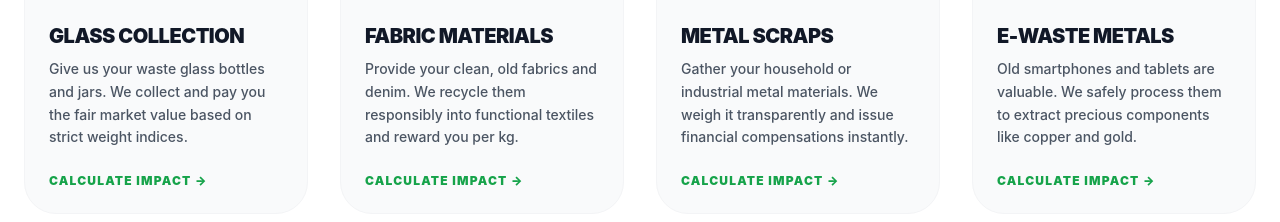
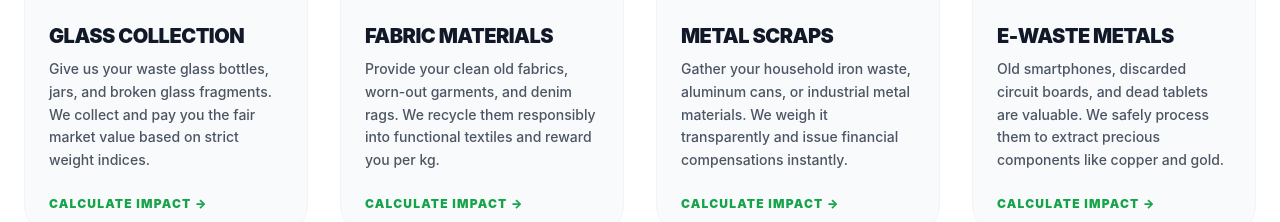
Before and after one commit to thulasirajan-m/w2w-frontend, a React (Create React App) app: page / in a window 1280 px wide. Shown: the part 1059-1281 px from the top of the page. Built offline with nearby package versions, Linux system fonts and the light colour scheme.

Commit message:
Backend: Fixed email lowercase and added JWT fallback

```diff
--- a/src/pages/Home.js
+++ b/src/pages/Home.js
@@ -57,61 +57,77 @@ const Home = () => {
 
         <div className="grid grid-cols-1 md:grid-cols-2 lg:grid-cols-4 gap-8">
 
-          {/* Glass Collection */}
+          {/* Glass Collection - Broken Glass Focus */}
           <Link to="/glass-calculator" className="bg-gray-50 dark:bg-zinc-900 rounded-[2rem] border border-gray-100 dark:border-zinc-800 hover:shadow-2xl transition-all duration-300 overflow-hidden flex flex-col group">
             <div className="h-48 overflow-hidden relative">
-              <img src="https://images.unsplash.com/photo-1605647540924-852290f6b0d5?auto=format&fit=crop&q=80&w=400" alt="Glass recycling bottles" className="w-full h-full object-cover group-hover:scale-110 transition-transform duration-500"/>
+              <img
+                src="https://images.unsplash.com/photo-1488149048941-581936ec60a1?auto=format&fit=crop&q=80&w=400"
+                alt="Broken glass shards collection recycling"
+                className="w-full h-full object-cover group-hover:scale-110 transition-transform duration-500"
+              />
               <div className="absolute top-4 right-4 bg-white/90 dark:bg-zinc-900/90 backdrop-blur-md px-3 py-1 rounded-xl text-2xl">🍾</div>
             </div>
             <div className="p-6 flex-1 flex flex-col justify-between">
               <div>
                 <h3 className="text-xl font-black text-gray-900 dark:text-white mb-2 uppercase tracking-tight">Glass Collection</h3>
-                <p className="text-gray-600 dark:text-zinc-400 text-sm font-medium leading-relaxed">Give us your waste glass bottles and jars. We collect and pay you the fair market value based on strict weight indices.</p>
+                <p className="text-gray-600 dark:text-zinc-400 text-sm font-medium leading-relaxed">Give us your waste glass bottles, jars, and broken glass fragments. We collect and pay you the fair market value based on strict weight indices.</p>
               </div>
               <span className="text-xs font-black uppercase text-green-600 dark:text-green-400 tracking-widest mt-6 group-hover:translate-x-2 transition-transform block">Calculate Impact &rarr;</span>
             </div>
           </Link>
 
-          {/* Fabric Collection */}
+          {/* Fabric Collection - Recycled Fabrics Pile */}
           <Link to="/fabric-calculator" className="bg-gray-50 dark:bg-zinc-900 rounded-[2rem] border border-gray-100 dark:border-zinc-800 hover:shadow-2xl transition-all duration-300 overflow-hidden flex flex-col group">
             <div className="h-48 overflow-hidden relative">
-              <img src="https://images.unsplash.com/photo-1542435503-956c469947f6?auto=format&fit=crop&q=80&w=400" alt="Fabric materials textiles" className="w-full h-full object-cover group-hover:scale-110 transition-transform duration-500"/>
+              <img
+                src="https://images.unsplash.com/photo-1558769132-cb1aea458c5e?auto=format&fit=crop&q=80&w=400"
+                alt="Fabric clothing garments scrap pile"
+                className="w-full h-full object-cover group-hover:scale-110 transition-transform duration-500"
+              />
               <div className="absolute top-4 right-4 bg-white/90 dark:bg-zinc-900/90 backdrop-blur-md px-3 py-1 rounded-xl text-2xl">👖</div>
             </div>
             <div className="p-6 flex-1 flex flex-col justify-between">
               <div>
                 <h3 className="text-xl font-black text-gray-900 dark:text-white mb-2 uppercase tracking-tight">Fabric Materials</h3>
-                <p className="text-gray-600 dark:text-zinc-400 text-sm font-medium leading-relaxed">Provide your clean, old fabrics and denim. We recycle them responsibly into functional textiles and reward you per kg.</p>
+                <p className="text-gray-600 dark:text-zinc-400 text-sm font-medium leading-relaxed">Provide your clean old fabrics, worn-out garments, and denim rags. We recycle them responsibly into functional textiles and reward you per kg.</p>
               </div>
               <span className="text-xs font-black uppercase text-green-600 dark:text-green-400 tracking-widest mt-6 group-hover:translate-x-2 transition-transform block">Calculate Impact &rarr;</span>
             </div>
           </Link>
 
-          {/* Metal Collection */}
+          {/* Metal Collection - Crushed & Sorted Metal Scraps */}
           <Link to="/metal-calculator" className="bg-gray-50 dark:bg-zinc-900 rounded-[2rem] border border-gray-100 dark:border-zinc-800 hover:shadow-2xl transition-all duration-300 overflow-hidden flex flex-col group">
             <div className="h-48 overflow-hidden relative">
-              <img src="https://images.unsplash.com/photo-1505705694340-019e1e335916?auto=format&fit=crop&q=80&w=400" alt="Metal Scraps industrial" className="w-full h-full object-cover group-hover:scale-110 transition-transform duration-500"/>
+              <img
+                src="https://images.unsplash.com/photo-1516937941344-00b4e0337589?auto=format&fit=crop&q=80&w=400"
+                alt="Industrial metal scraps sorted pile iron copper"
+                className="w-full h-full object-cover group-hover:scale-110 transition-transform duration-500"
+              />
               <div className="absolute top-4 right-4 bg-white/90 dark:bg-zinc-900/90 backdrop-blur-md px-3 py-1 rounded-xl text-2xl">⚙️</div>
             </div>
             <div className="p-6 flex-1 flex flex-col justify-between">
               <div>
                 <h3 className="text-xl font-black text-gray-900 dark:text-white mb-2 uppercase tracking-tight">Metal Scraps</h3>
-                <p className="text-gray-600 dark:text-zinc-400 text-sm font-medium leading-relaxed">Gather your household or industrial metal materials. We weigh it transparently and issue financial compensations instantly.</p>
+                <p className="text-gray-600 dark:text-zinc-400 text-sm font-medium leading-relaxed">Gather your household iron waste, aluminum cans, or industrial metal materials. We weigh it transparently and issue financial compensations instantly.</p>
               </div>
               <span className="text-xs font-black uppercase text-green-600 dark:text-green-400 tracking-widest mt-6 group-hover:translate-x-2 transition-transform block">Calculate Impact &rarr;</span>
             </div>
           </Link>
 
-          {/* E-Waste Category */}
+          {/* E-Waste Category - Fixed Electronic Assets */}
           <Link to="/e-waste-calculator" className="bg-gray-50 dark:bg-zinc-900 rounded-[2rem] border border-gray-100 dark:border-zinc-800 hover:shadow-2xl transition-all duration-300 overflow-hidden flex flex-col group">
             <div className="h-48 overflow-hidden relative">
-              <img src="https://images.unsplash.com/photo-1550009158-9ebf6d2d216c?auto=format&fit=crop&q=80&w=400" alt="Electronic devices components ewaste" className="w-full h-full object-cover group-hover:scale-110 transition-transform duration-500"/>
+              <img
+                src="https://images.unsplash.com/photo-1591405351990-4726e331f141?auto=format&fit=crop&q=80&w=400"
+                alt="Electronic scrap waste circuitry boards mobile devices"
+                className="w-full h-full object-cover group-hover:scale-110 transition-transform duration-500"
+              />
               <div className="absolute top-4 right-4 bg-white/90 dark:bg-zinc-900/90 backdrop-blur-md px-3 py-1 rounded-xl text-2xl">📱</div>
             </div>
             <div className="p-6 flex-1 flex flex-col justify-between">
               <div>
                 <h3 className="text-xl font-black text-gray-900 dark:text-white mb-2 uppercase tracking-tight">E-Waste Metals</h3>
-                <p className="text-gray-600 dark:text-zinc-400 text-sm font-medium leading-relaxed">Old smartphones and tablets are valuable. We safely process them to extract precious components like copper and gold.</p>
+                <p className="text-gray-600 dark:text-zinc-400 text-sm font-medium leading-relaxed">Old smartphones, discarded circuit boards, and dead tablets are valuable. We safely process them to extract precious components like copper and gold.</p>
               </div>
               <span className="text-xs font-black uppercase text-green-600 dark:text-green-400 tracking-widest mt-6 group-hover:translate-x-2 transition-transform block">Calculate Impact &rarr;</span>
             </div>
```
